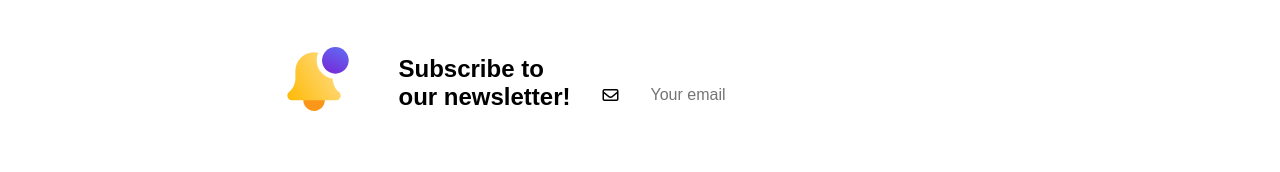
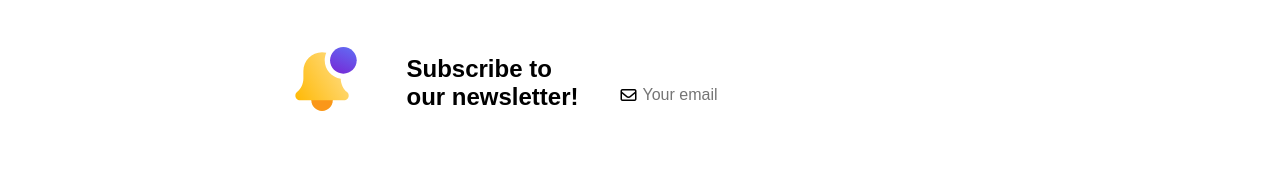
Before and after one commit to jasper-z-blip/React-Silicon, a React (Vite) app in the folder react/: page / in a window 1280 px wide. Shown: the part 2119-2291 px from the top of the page. Built offline with nearby package versions, Linux system fonts and the light colour scheme; no server answers.

Commit message:
lagt till envelope i subscribe och gjort om knappen

```diff
--- a/react/src/css/style.css
+++ b/react/src/css/style.css
@@ -575,6 +575,7 @@ h2 {
 }
 
 .input-box {
+  position: relative;
   display: flex;
   align-items: center;
   text-align: center;
@@ -582,7 +583,7 @@ h2 {
   border-top-left-radius: .5px;
 }
 
-.input-container i {
+.input-box i {
   position: absolute;
   top: 50%;
   left: 10px;
```
